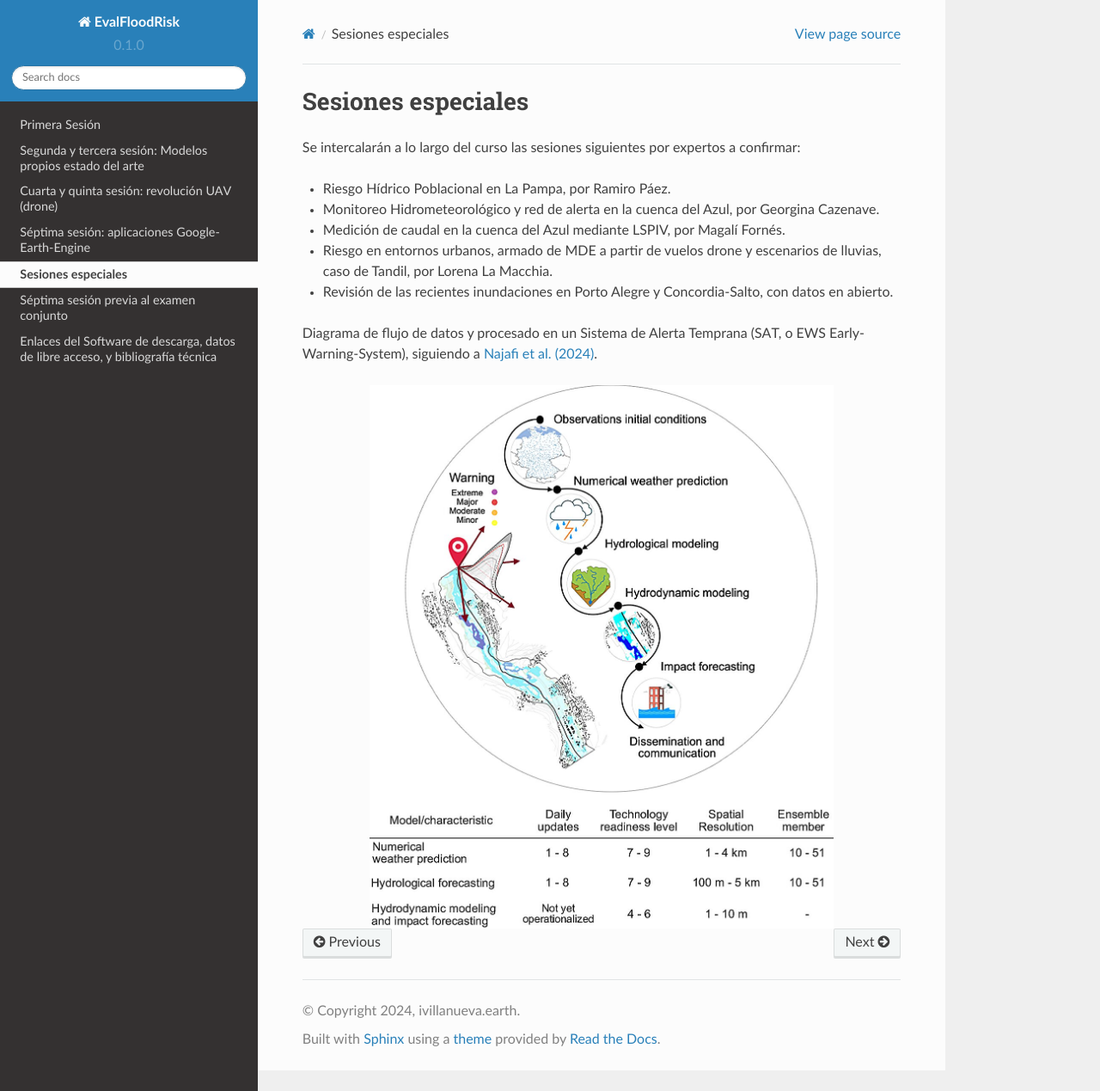
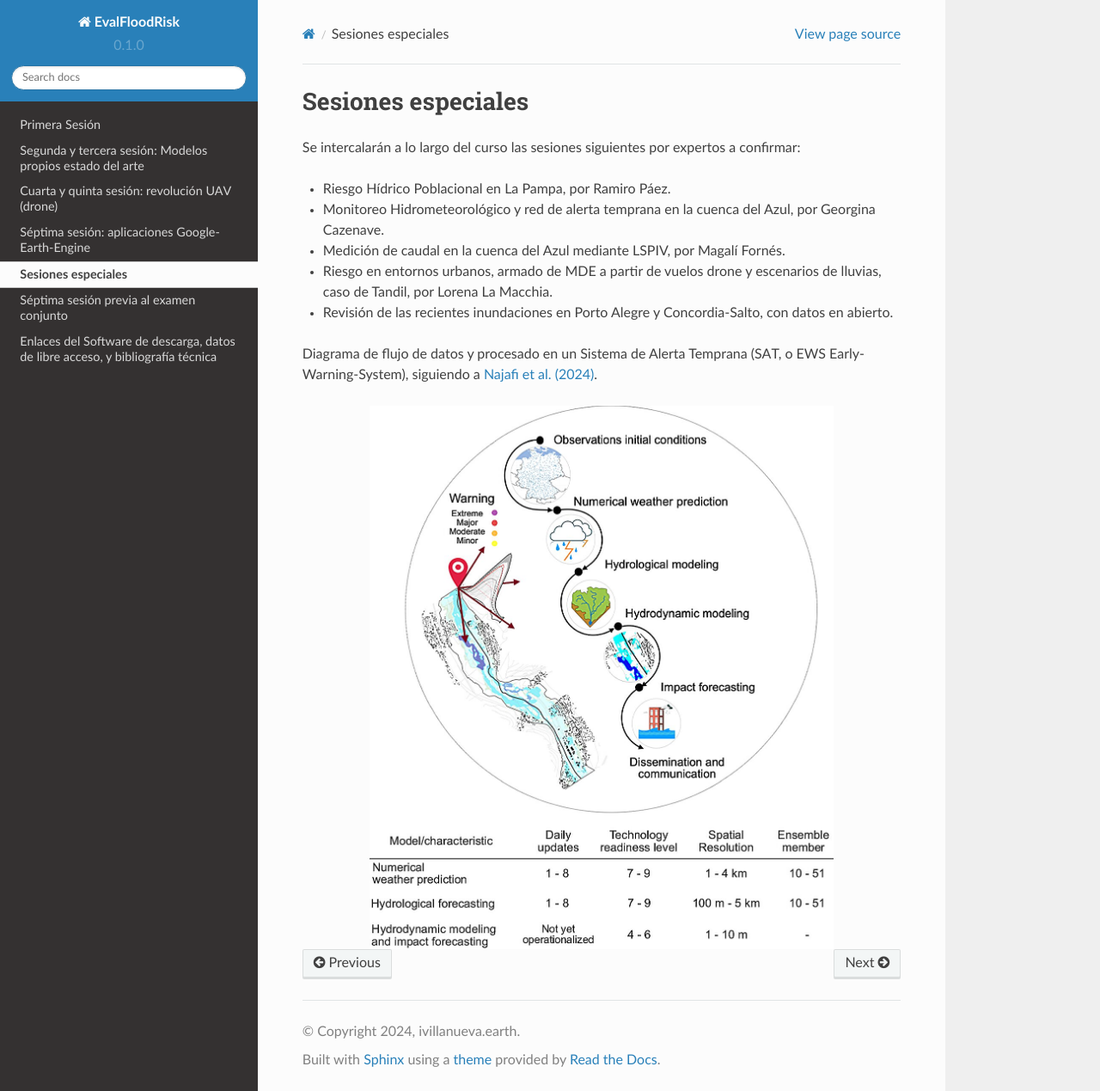
Before and after one commit to ivillamadrid/EvalFloodRisk_RSSWE, a Sphinx documentation site: the page built from docs/source/ExtraS.rst, in a window 1280 px wide and 1269 px high. Shown: the whole window at 86% size. Built offline with Sphinx 7.4.7 and the Read the Docs theme 2.0.0, drawn with Linux system fonts in a browser that asks for light colours.

Commit message:
Update ExtraS.rst

```diff
--- a/docs/source/ExtraS.rst
+++ b/docs/source/ExtraS.rst
@@ -5,7 +5,7 @@ Se  intercalarán a lo largo del curso las sesiones siguientes por expertos a co
 
 * Riesgo Hídrico Poblacional en La Pampa, por Ramiro Páez.
 
-* Monitoreo Hidrometeorológico y red de alerta en la cuenca del Azul, por Georgina Cazenave.
+* Monitoreo Hidrometeorológico y red de alerta temprana en la cuenca del Azul, por Georgina Cazenave.
 
 * Medición de caudal en la cuenca del Azul mediante LSPIV, por Magalí Fornés.
 
```
